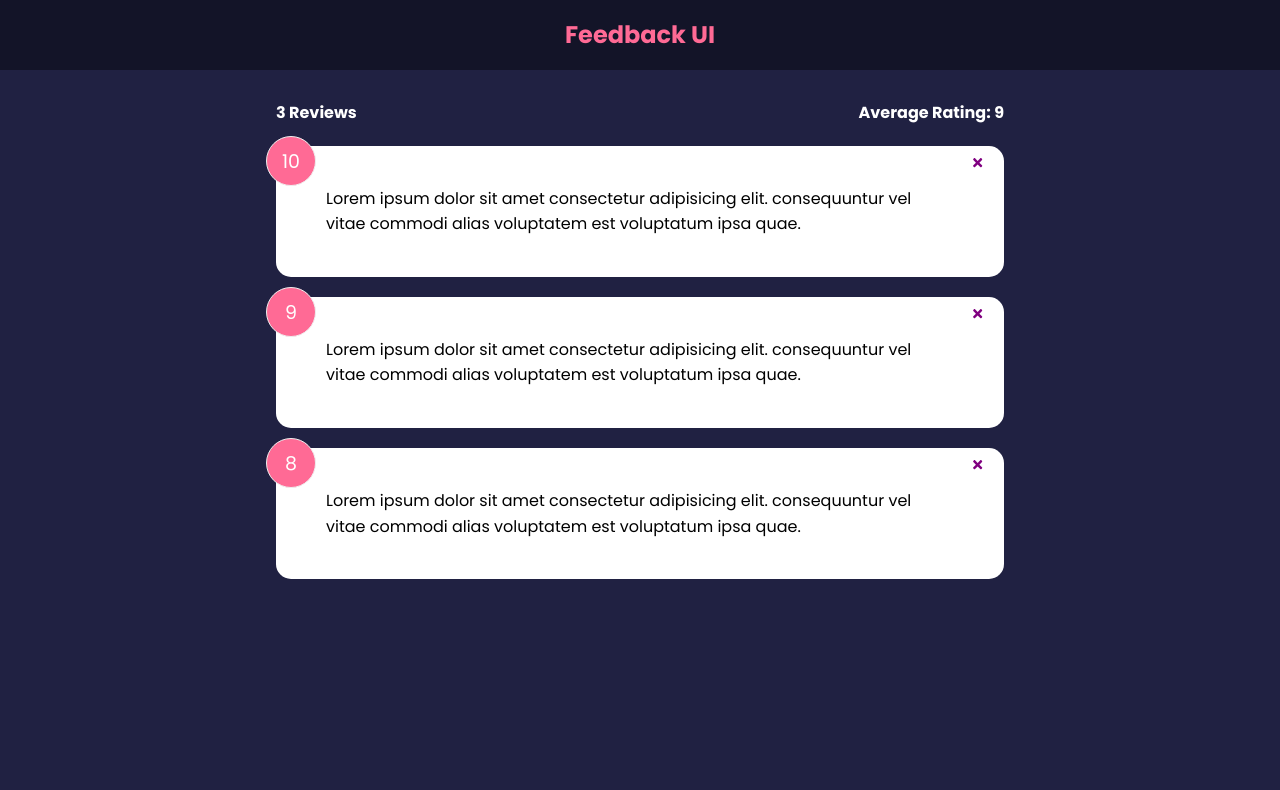
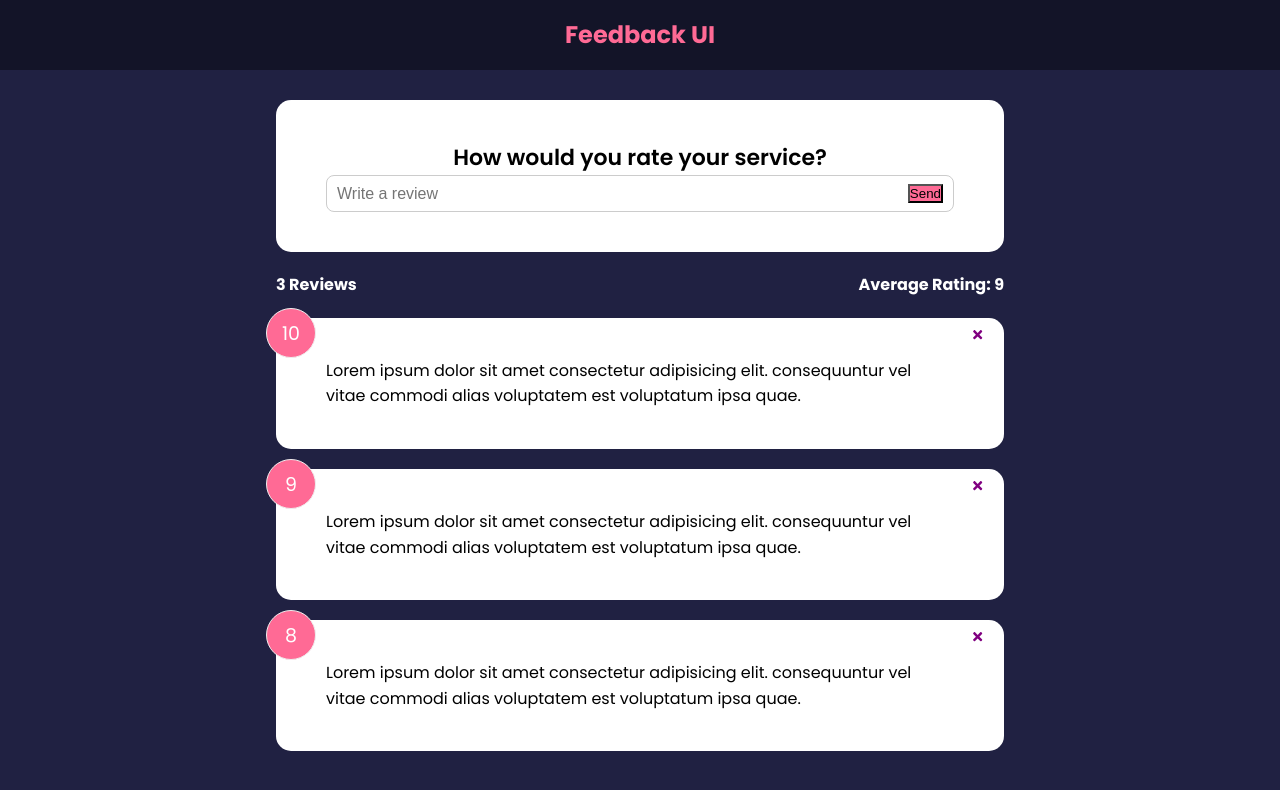
Before and after one commit to julianlk522/Feedback-App, a React (Create React App) app: page / in a window 1280 px wide. Shown: the top 790 px of the page. Built offline with nearby package versions, Linux system fonts and the light colour scheme.

Commit message:
form and button components

```diff
--- a/src/App.js
+++ b/src/App.js
@@ -4,7 +4,7 @@ import Header from './components/Header'
 import FeedbackList from './components/FeedbackList'
 import FeedbackData from './components/data/FeedbackData'
 import FeedbackStats from './components/FeedbackStats'
-
+import FeedbackForm from './components/FeedbackForm'
 
 
 
@@ -21,6 +21,7 @@ function App() {
         <>
             <Header />
             <div className='container'>
+                <FeedbackForm />
                 <FeedbackStats feedback={feedback}/>
                 <FeedbackList feedback={feedback} handleDelete = {deleteFeedback}/>
             </div>
--- /dev/null
+++ b/src/components/FeedbackForm.jsx
@@ -0,0 +1,27 @@
+import React from 'react'
+import Card from './shared/Card'
+import Button from './shared/Button'
+import { useState } from 'react'
+
+function FeedbackForm() {
+
+    const [text, setText] = useState('')
+
+    const handleTextChange = (e) => {
+        setText(e.target.value)
+    }
+
+    return (
+    <Card>
+        <form>
+            <h2>How would you rate your service?</h2>
+            <div className='input-group'>
+                <input onChange={handleTextChange}type="text" placeholder="Write a review" value={text} />
+                <Button type='submit' version='secondary' >Send</Button>
+            </div>
+        </form>
+    </Card>
+  )
+}
+
+export default FeedbackForm
--- /dev/null
+++ b/src/components/shared/Button.jsx
@@ -0,0 +1,27 @@
+import React from 'react'
+import PropTypes from 'prop-types'
+
+function Button({ children, version, type, isDisabled }) {
+  return (
+    <button type={type} disabled={isDisabled} className={`btn-${version}`}>
+        {children}
+    </button>
+  )
+}
+
+
+Button.defaultProps = {
+    version: 'primary',
+    type: 'button',
+    isDisabled: false
+}
+
+
+Button.propTypes = {
+    children: PropTypes.node.isRequired,
+    version: PropTypes.string,
+    type: PropTypes.string,
+    isDisabled: PropTypes.bool
+}
+
+export default Button
```
